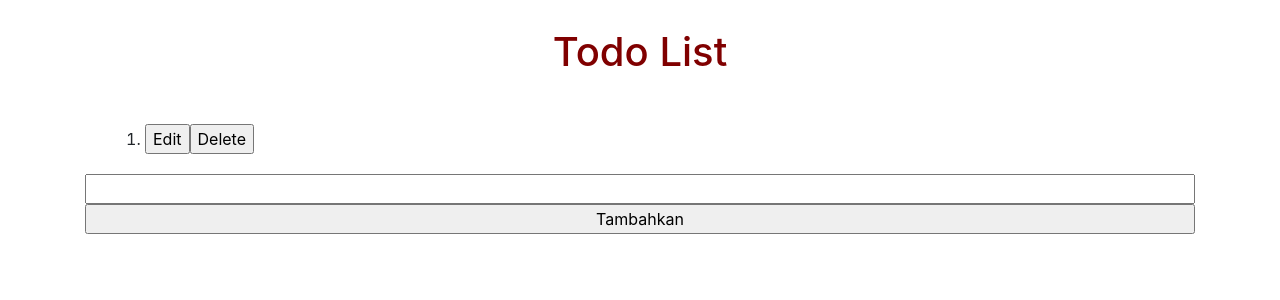
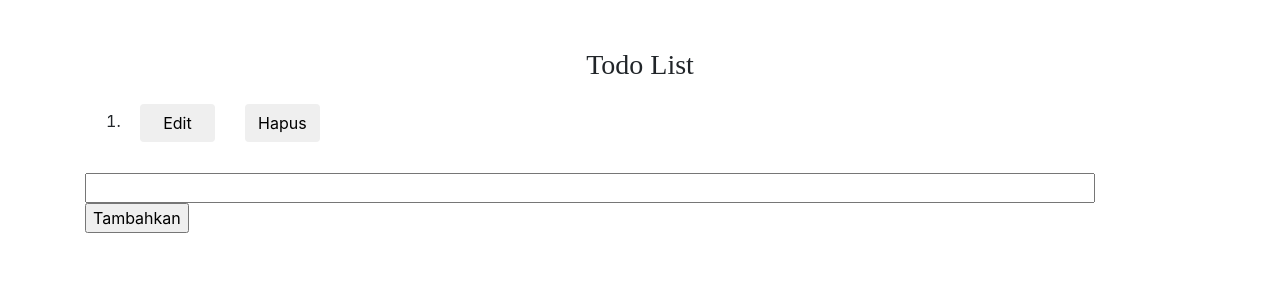
Before and after one commit to Enjellinrah/vue_enjellinarahmawati, a Vue app in the folder 13_KOMPONEN VUE/PRAKTIKUM/praktikum_komponen_vue/: page / in a window 1280 px wide. Both pictures are taken after a click on the input "Tambahkan". Shown: the top 300 px of the page. Built offline with nearby package versions, Linux system fonts and the light colour scheme.

Commit message:
praktikum dan summary

```diff
--- a/13_KOMPONEN VUE/PRAKTIKUM/praktikum_komponen_vue/src/App.vue
+++ b/13_KOMPONEN VUE/PRAKTIKUM/praktikum_komponen_vue/src/App.vue
@@ -14,9 +14,3 @@ export default {
   }
 }
 </script>
-
-<style>
-input {
-  width:100%
-}
-</style>
--- a/13_KOMPONEN VUE/PRAKTIKUM/praktikum_komponen_vue/src/components/Praktikum/ListTodo.vue
+++ b/13_KOMPONEN VUE/PRAKTIKUM/praktikum_komponen_vue/src/components/Praktikum/ListTodo.vue
@@ -1,21 +1,21 @@
 <template>
    <div id="app" class="container">
-      <h1>Todo List</h1>
+      <h3>Todo List</h3>
       <ol>
         <li v-for="(todo, index) in todos" :key="index">
           {{ todo }}
-          <button @click="editTodo(index, todo)">Edit</button>
-          <button @click="removeTodo(index)">Delete</button>
+          <button class="btn" @click="editTodo(index, todo)">Edit</button>
+          <button class="btn" @click="removeTodo(index)">Hapus</button>
         </li>
       </ol>
       <div v-if="!isEditing">
-        <input type="text" v-model="todo" />
-        <input type="submit" value="Tambahkan" @click="storeTodo" />
+        <input class="ipt" type="text" v-model="todo" />
+        <input class="submit" type="submit" value="Tambahkan" @click="storeTodo" />
         <p v-if="this.todos.length >= 4">Hebat!</p>
       </div>
       <div v-else>
-        <input type="text" v-model="todo" />
-        <input type="submit" value="Update" @click="updateTodo" />
+        <input class="ipt" type="text" v-model="todo" />
+        <input class="submit" type="submit" value="Update" @click="updateTodo" />
       </div>
 
     </div>
@@ -55,14 +55,17 @@ export default {
 </script>
 
 <style>
-h1 {
-  color: maroon;
+h3 {
   text-align: center;
-  font-family: -apple-system, BlinkMacSystemFont, 'Segoe UI', Roboto, Oxygen, Ubuntu, Cantarell, 'Open Sans', 'Helvetica Neue', sans-serif;
-  padding: 30px;
+  margin-top: 50px;
+  font-family: 'Times New Roman', Times, serif;
 }
-li {
-  margin: 20px;
+.ipt {
+  width: 91%;
+}
+.btn {
+  margin: 15px;
+  width: 7%;
+}
 
-}
 </style>
```
Also changed, not shown: 1 other file (tests, documents, lock files or other folders).
